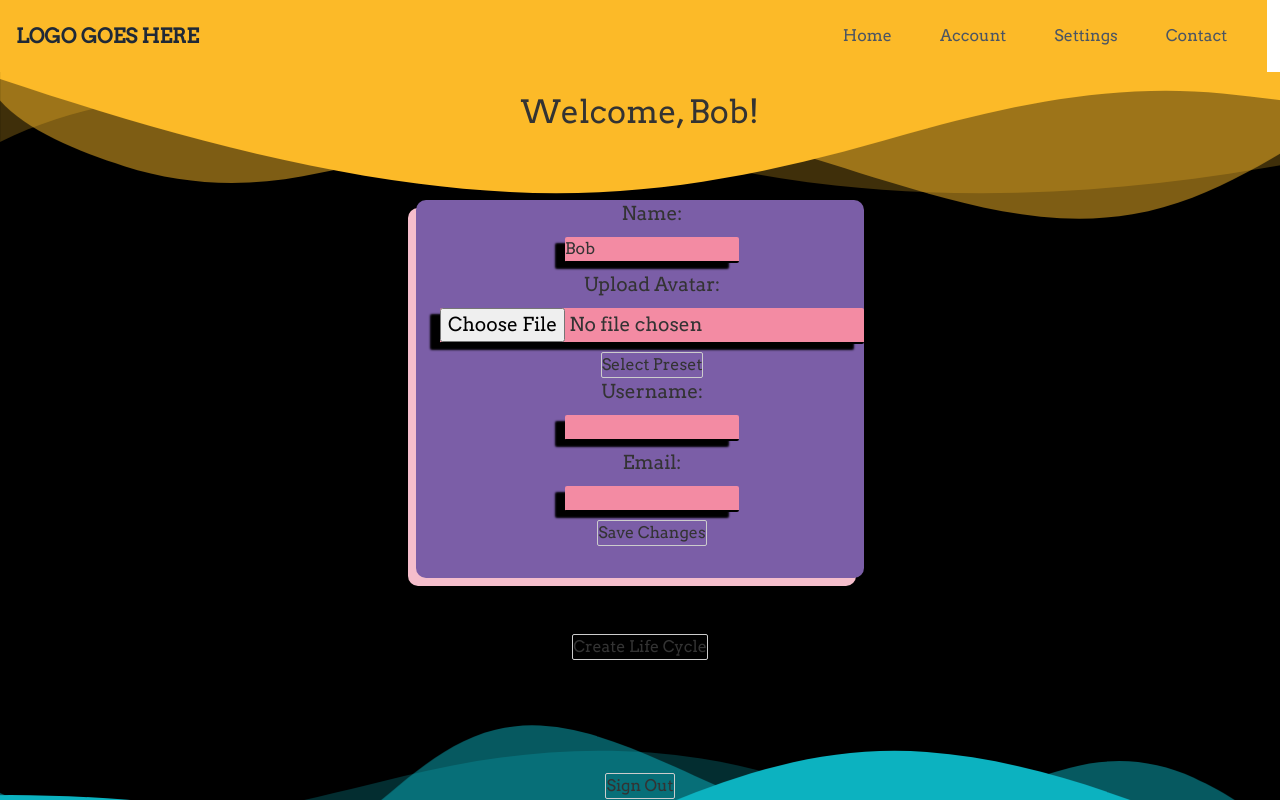
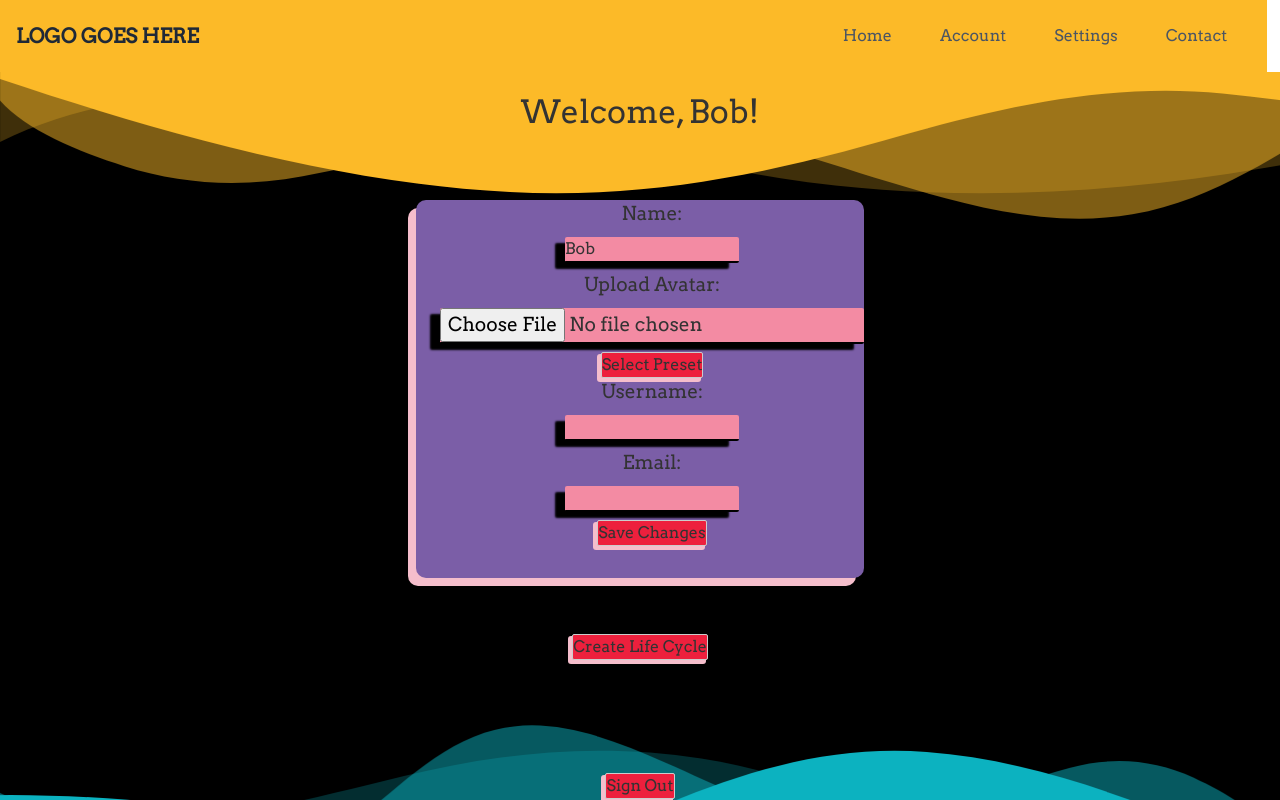
Before and after one commit to wfreemansmith/life-cycle-app, a Svelte app: page /account in a window 1280 px wide. Shown: the top 800 px of the page. Built offline with nearby package versions, Linux system fonts and the light colour scheme.

Commit message:
added button styling

```diff
--- a/src/components/AccountPage.svelte
+++ b/src/components/AccountPage.svelte
@@ -183,6 +183,9 @@ async function saveChanges(event) {
     flex-direction: column;
     margin: auto;
     align-items: center;
+    background-color: #ed203d;
+    box-shadow: -3px 3px 0px 1px
+    #F5BECC;
     z-index: 1;
   }
   main {
```
